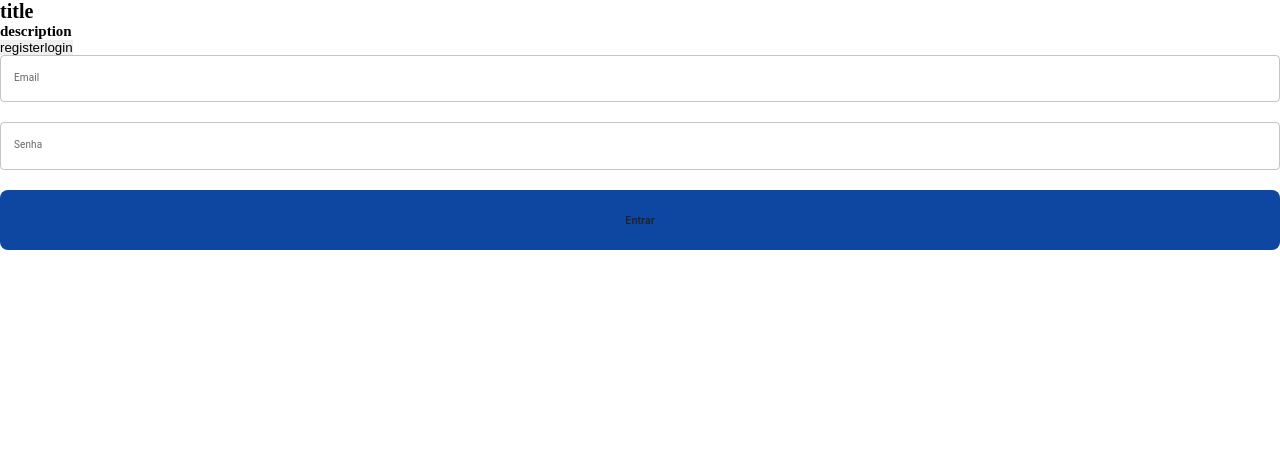
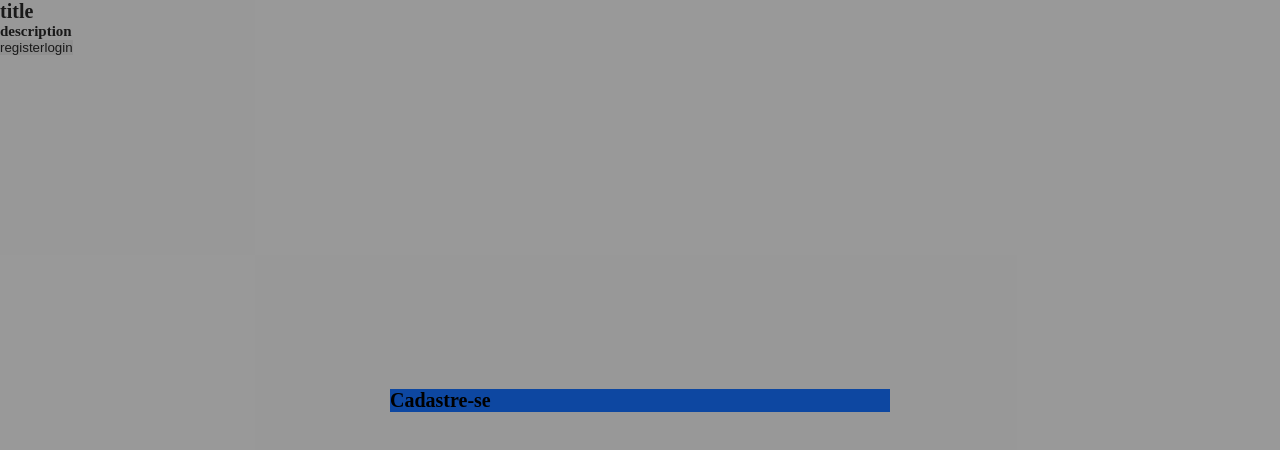
Before and after one commit to vitorhugomendes/client-hub, a React (Vite) app in the folder frontend/: page / in a window 1280 px wide. Both pictures are taken after a click on the button "register". Shown: the top 450 px of the page. Built offline with nearby package versions, Linux system fonts and the light colour scheme.

Commit message:
feat: modal component

```diff
--- /dev/null
+++ b/frontend/src/components/Modal/index.tsx
@@ -0,0 +1,24 @@
+import { ReactNode } from 'react';
+import { StyledModal } from './style';
+
+interface IModalProps {
+  children: ReactNode;
+  title: string;
+  isOpen: boolean;
+  toggle: () => void;
+}
+
+export const Modal = ({ children, isOpen, toggle, title }: IModalProps) => {
+  return (
+    <>
+      {isOpen && (
+        <StyledModal onClick={toggle}>
+          <div className="modal-container" onClick={(e) => e.stopPropagation()}>
+            <h1>{title}</h1>
+            {children}
+          </div>
+        </StyledModal>
+      )}
+    </>
+  );
+};
--- /dev/null
+++ b/frontend/src/components/Modal/style.ts
@@ -0,0 +1,38 @@
+import styled from 'styled-components';
+import { keyframes } from 'styled-components';
+
+const Animation = keyframes`
+  from {
+    transform: translateY(60px);
+    opacity: 0;
+  } to {
+    transform: translateY(0);
+    opacity: 1;
+  }
+`;
+
+export const StyledModal = styled.div`
+  position: absolute;
+  display: flex;
+  align-items: center;
+  justify-content: center;
+
+  width: 100vw;
+  height: 100vh;
+  top: 0;
+
+  background: rgba(51, 51, 51, 0.5);
+  z-index: 1001;
+
+  .modal-container {
+    animation: ${Animation} 0.5s;
+    display: block;
+    width: 100%;
+    max-width: 500px;
+    background: ${({ theme }) => theme.colors.primary};
+
+    @media (max-width: 450px) {
+      padding: 15px;
+    }
+  }
+`;
--- a/frontend/src/components/index.tsx
+++ b/frontend/src/components/index.tsx
@@ -1,2 +1,4 @@
+export { Button } from './Button';
 export { LoginForm } from './Form/LoginForm';
 export { RegisterForm } from './Form/RegisterForm';
+export { Modal } from './Modal';
--- a/frontend/src/pages/Home/index.tsx
+++ b/frontend/src/pages/Home/index.tsx
@@ -1,6 +1,19 @@
-import { LoginForm } from '../../components';
+import { useState } from 'react';
+import { Modal, LoginForm, RegisterForm } from '../../components';
 
 export const Home = () => {
+  const [isLoginOpen, setIsLoginOpen] = useState(false);
+
+  const toggleLogin = () => {
+    setIsLoginOpen(!isLoginOpen);
+  };
+
+  const [isRegisterOpen, setIsRegisterOpen] = useState(false);
+
+  const toggleRegister = () => {
+    setIsRegisterOpen(!isRegisterOpen);
+  };
+
   return (
     <main>
       <div>
@@ -13,13 +26,23 @@ export const Home = () => {
               <h2>description</h2>
             </div>
             <div className="buttons">
-              <button>register</button>
-              <button>login</button>
-              <LoginForm></LoginForm>
+              <button onClick={toggleRegister}>register</button>
+
+              <button onClick={toggleLogin}>login</button>
             </div>
           </div>
         </div>
       </div>
+      <Modal
+        title="Cadastre-se"
+        isOpen={isRegisterOpen}
+        toggle={toggleRegister}
+      >
+        <RegisterForm />
+      </Modal>
+      <Modal title="Login" isOpen={isLoginOpen} toggle={toggleLogin}>
+        <LoginForm />
+      </Modal>
     </main>
   );
 };
```
